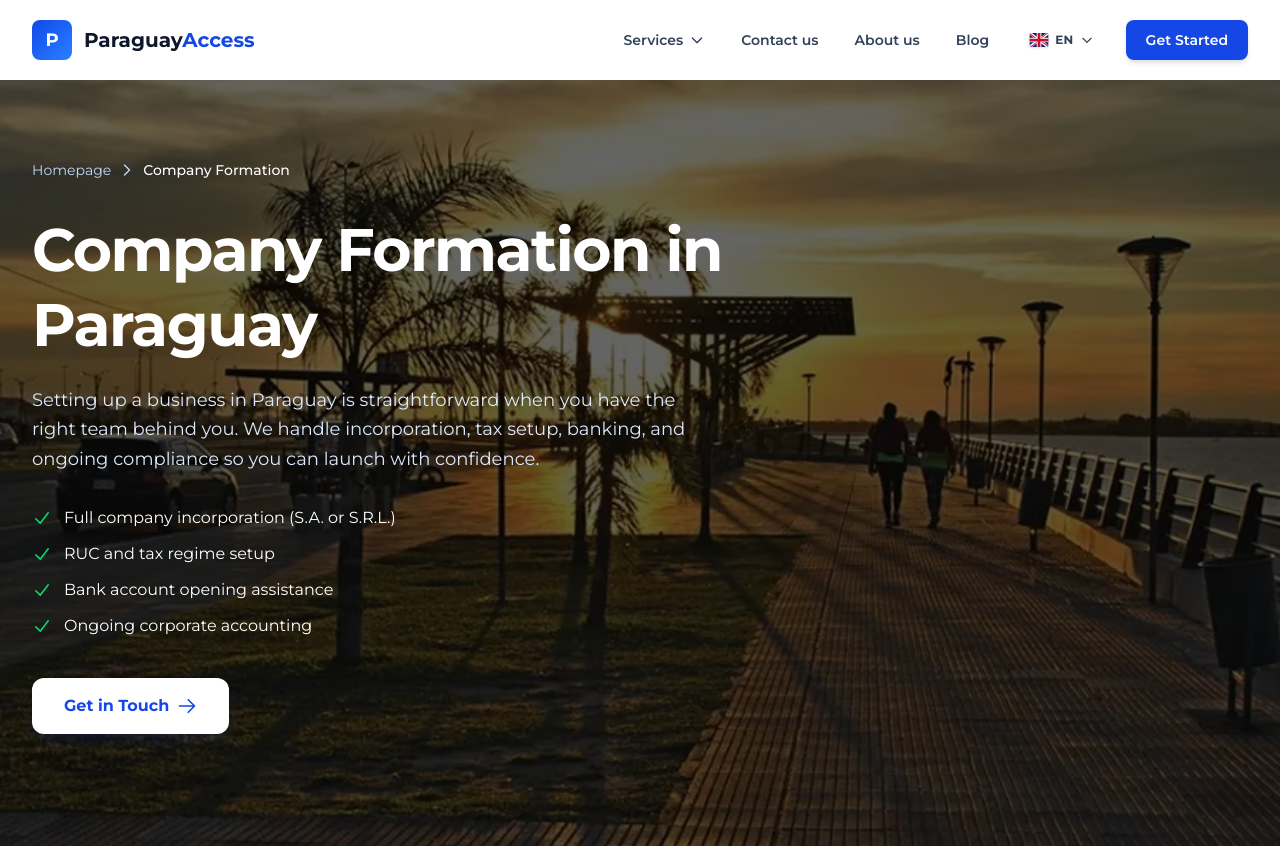
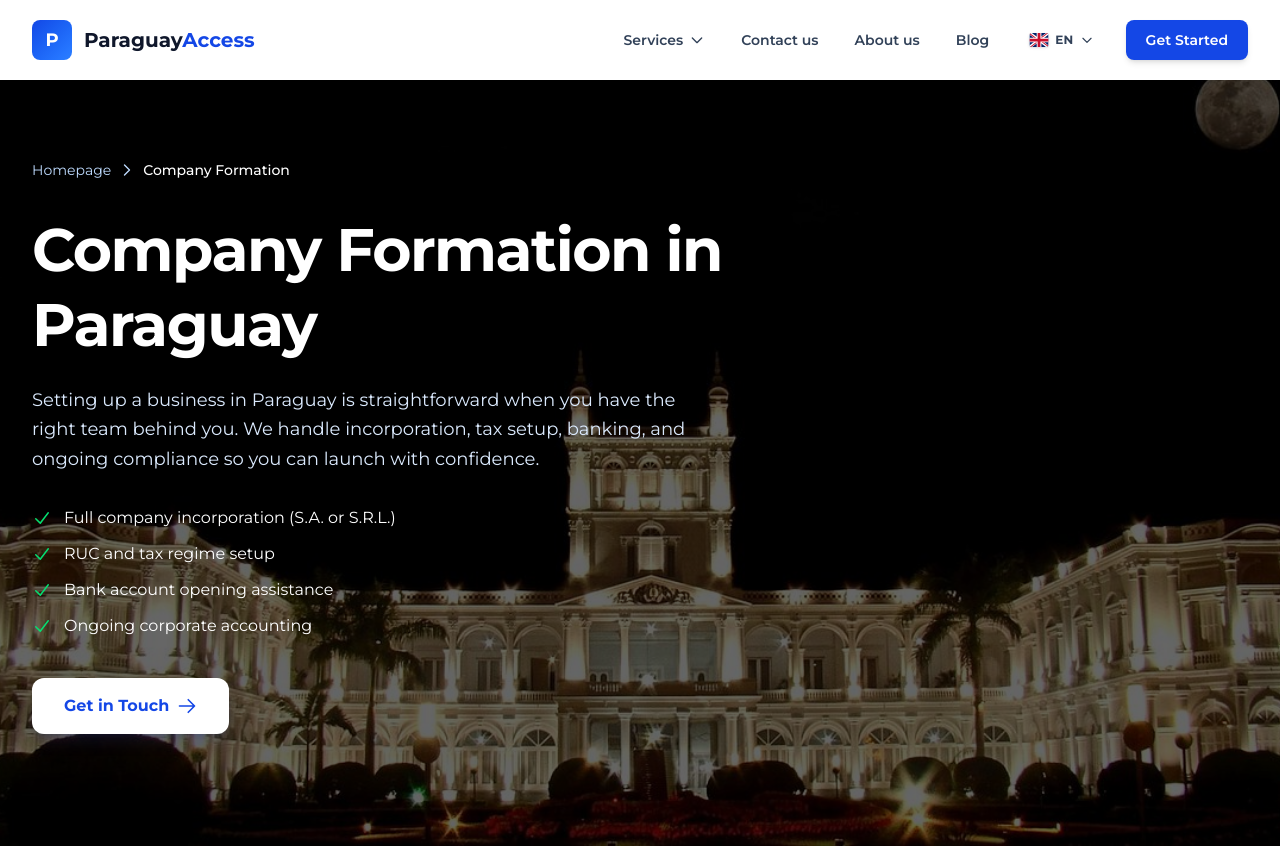
Before and after one commit to maudevdigital/paraguayaccess, a Next.js app: page /company-formation in a window 1280 px wide. Shown: the top 848 px of the page. Built offline with nearby package versions, Linux system fonts and the light colour scheme.

Commit message:
Restore palacio-gobierno.jpg for company-formation hero

```diff
--- a/src/app/company-formation/page.tsx
+++ b/src/app/company-formation/page.tsx
@@ -61,7 +61,7 @@ function CompanyFormationContent() {
         <section className="relative overflow-hidden min-h-130 lg:min-h-150 flex items-center">
           <div
             className="absolute inset-0 bg-cover bg-center bg-no-repeat lg:bg-fixed"
-            style={{ backgroundImage: "url('/images/costanera-asuncion.webp')" }}
+            style={{ backgroundImage: "url('/images/palacio-gobierno.jpg')" }}
           />
           <div className="absolute inset-0 bg-black/60" />
 
```
